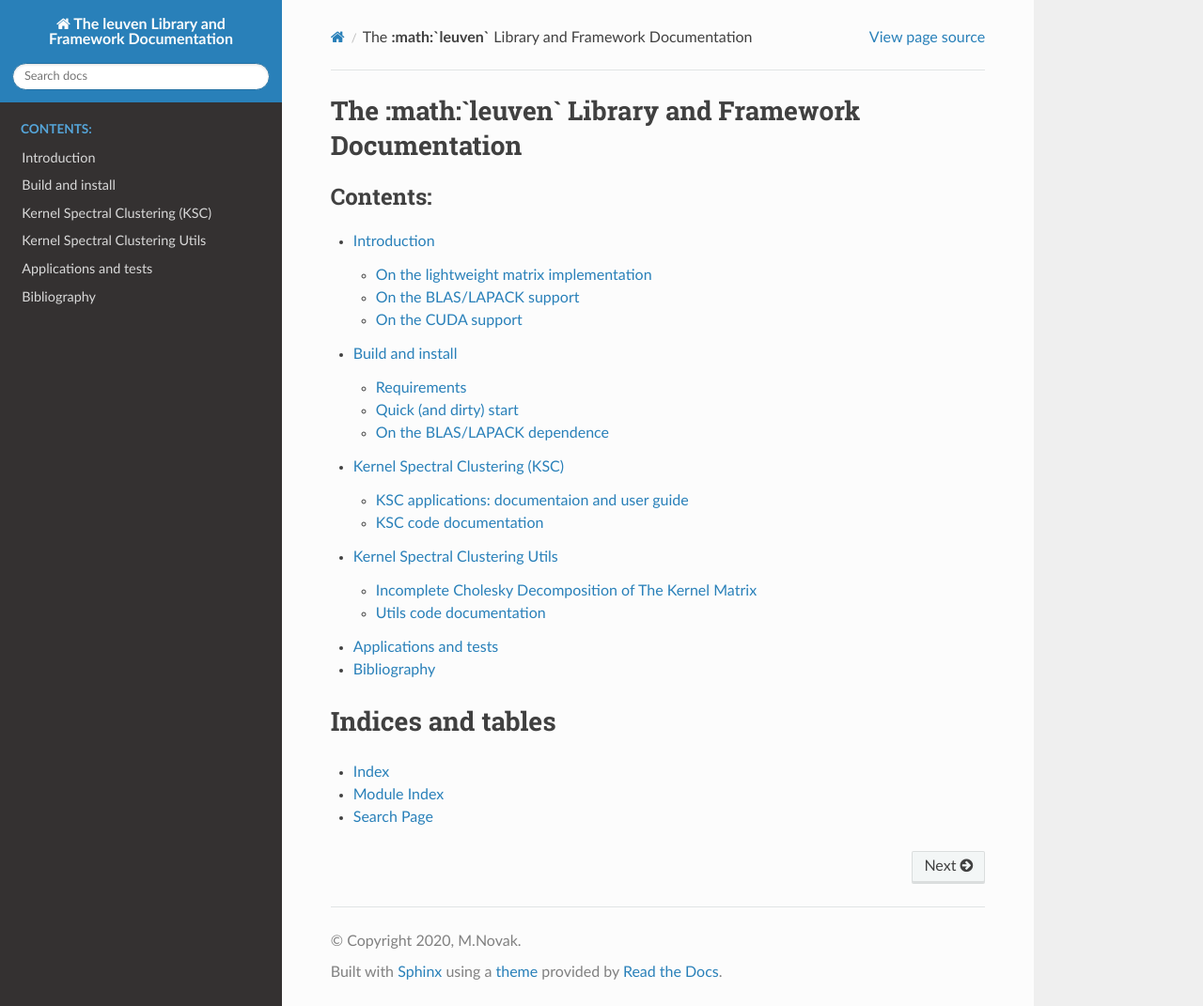
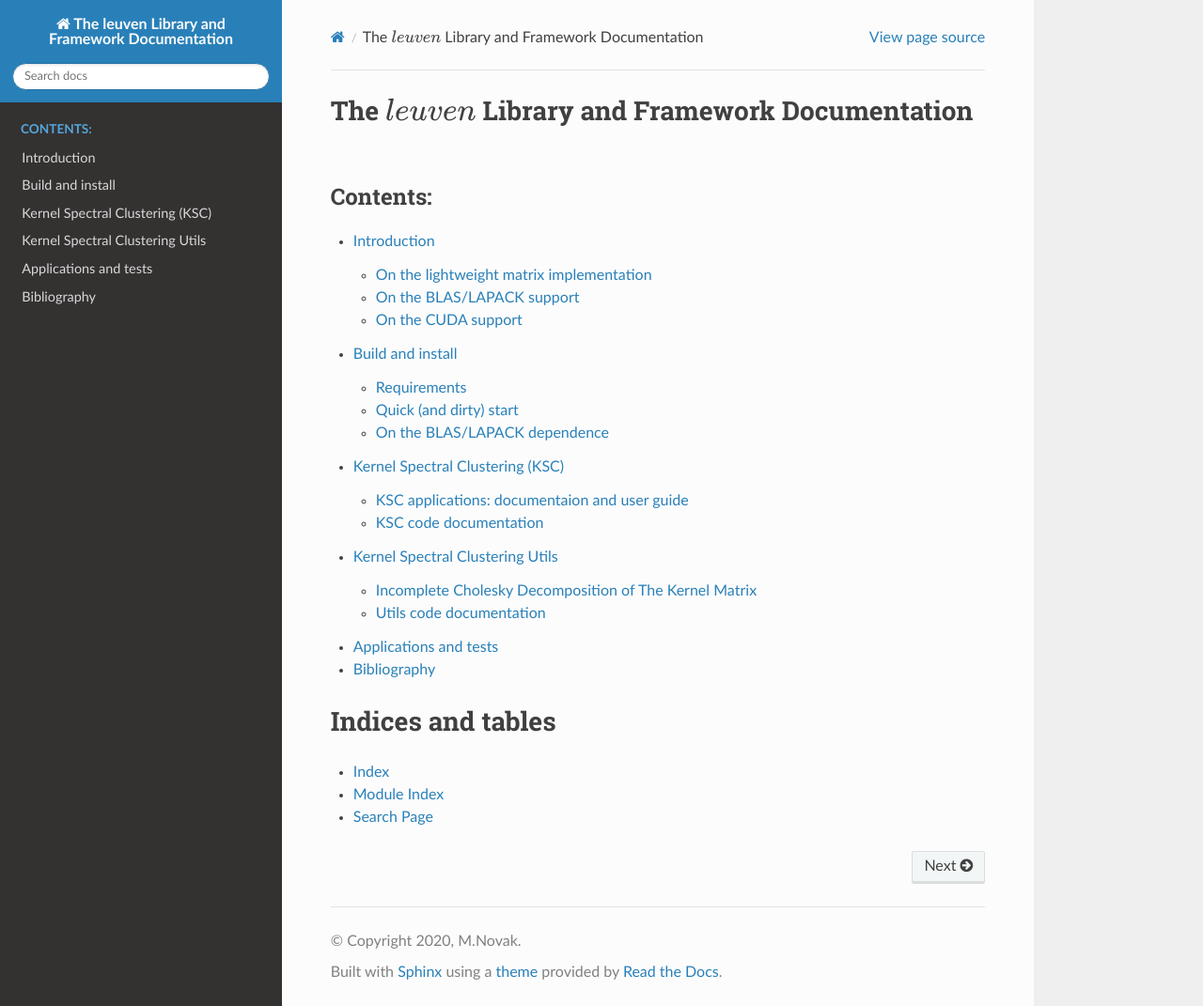
Before and after one commit to mnovak42/leuven, a Sphinx documentation site: the page built from docs/source/index.rst, in a window 1280 px wide and 1071 px high. Shown: the whole window at 94% size. Built offline with Sphinx 7.4.7 and the Read the Docs theme 2.0.0, drawn with Linux system fonts in a browser that asks for light colours.

Commit message:
update leuven doc

```diff
--- a/docs/source/index.rst
+++ b/docs/source/index.rst
@@ -1,5 +1,5 @@
 
-The **:math:`leuven`** Library and Framework Documentation
+The :math:`leuven` Library and Framework Documentation
 ============================================================
 
 .. toctree::
```
